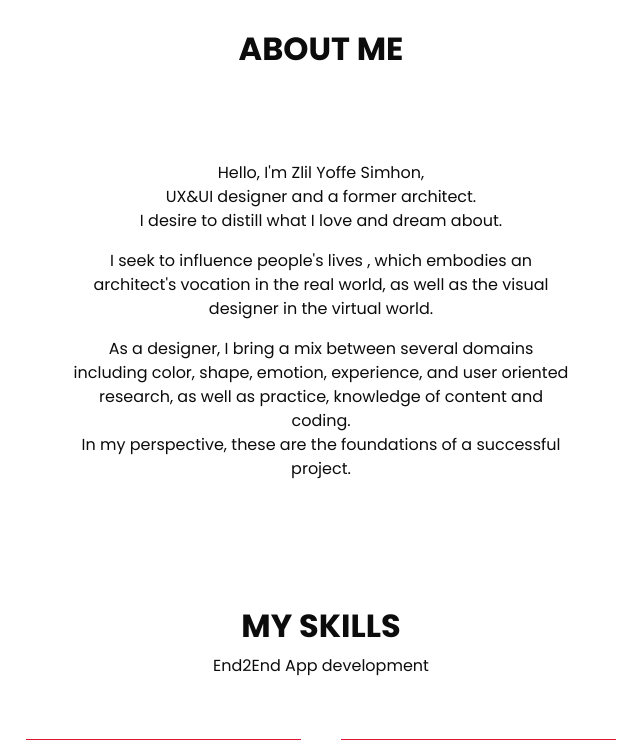
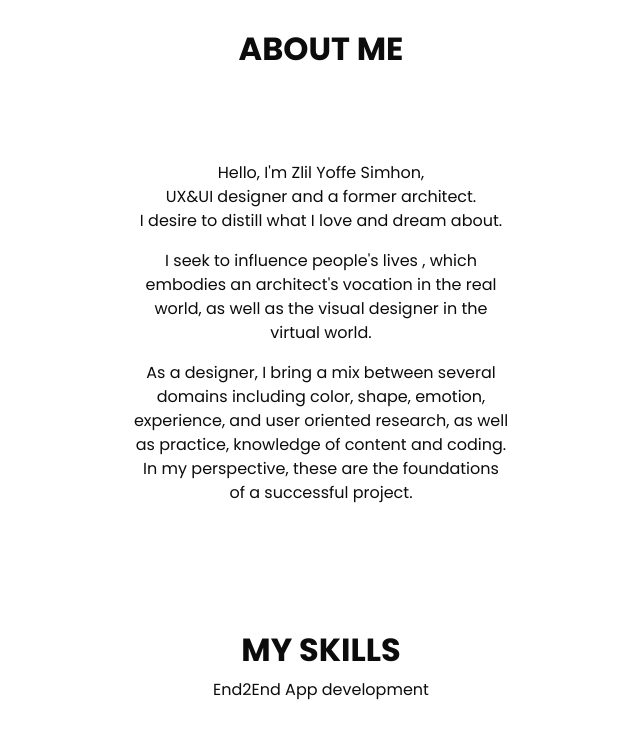
Before and after one commit to zlilyoffe/zlilyoffe.github.io, a PHP site: page /about.html in a window 1280 px wide. Shown: the part 64-804 px from the top of the page, without its empty margins (319-959 px from the left). Run offline with PHP 8.4, Linux system fonts and the light colour scheme; some libraries are stand-ins or nearby versions.

Commit message:
375 about

```diff
--- a/css/style.css
+++ b/css/style.css
@@ -432,7 +432,7 @@ a:focus {
 .about_section .box .detail-box {
   margin-top: 35px;
   text-align: center;
-  width: 500px;
+  width: 375px;
   /* font-family: cursive; */
 }
 
```
